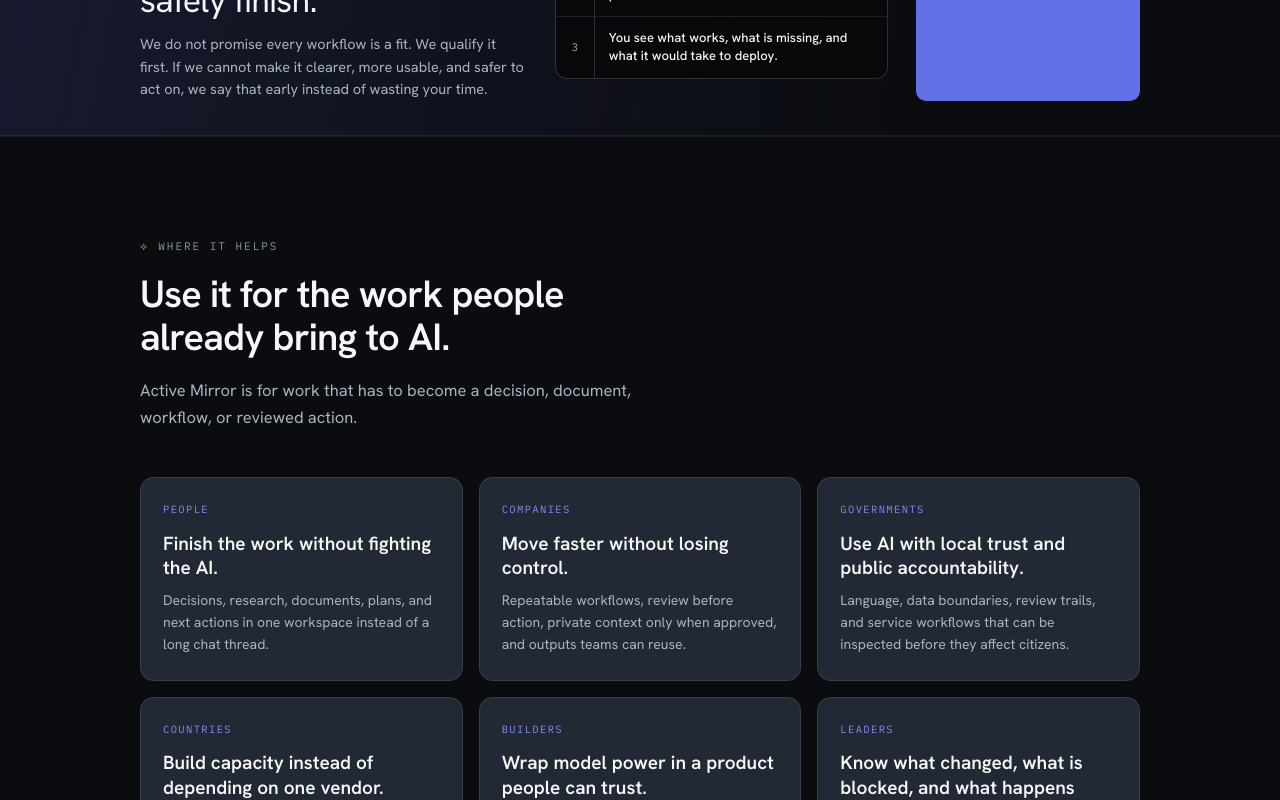
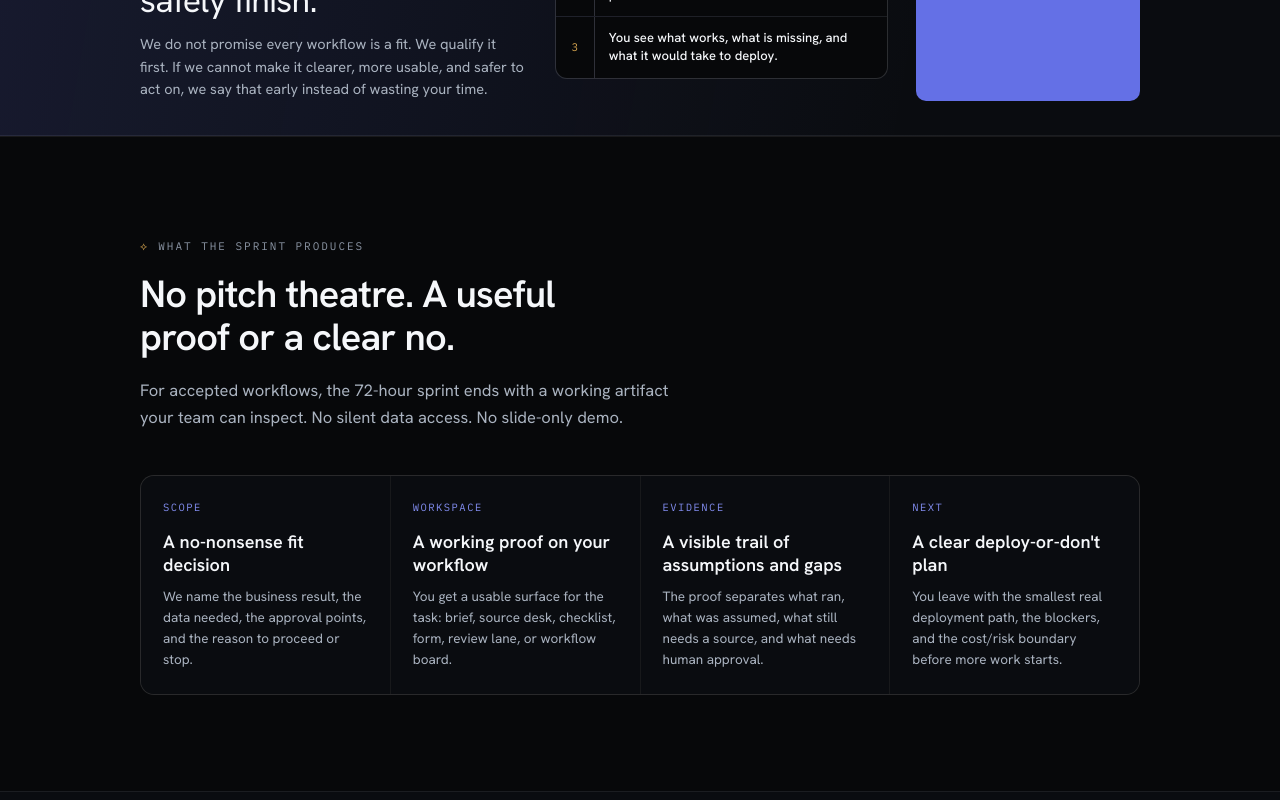
Before and after one commit to MirrorDNA-Reflection-Protocol/activemirror-genui, a Next.js app: page / in a window 1280 px wide. Shown: the part 1180-1980 px from the top of the page. Built offline with nearby package versions, Linux system fonts and the light colour scheme.

Commit message:
Sharpen Active Mirror proof sprint promise

```diff
--- a/scripts/ops/browser-canary.mjs
+++ b/scripts/ops/browser-canary.mjs
@@ -79,7 +79,7 @@ try {
 
   await page.waitForSelector("[data-testid=front-door-panel]", { timeout: 15_000 });
   const landing = await page.evaluate(() => ({
-    frontDoor: document.body.innerText.includes("Active Mirror builds the AI workspace") &&
+    frontDoor: document.body.innerText.includes("Turn one important AI workflow into a reviewable workspace") &&
       document.body.innerText.includes("72-hour proof sprint") &&
       Boolean(document.querySelector("[data-testid=front-door-panel]")),
     hasInput: Boolean(document.querySelector("textarea, input")),
--- a/src/app/active-mirror-site.css
+++ b/src/app/active-mirror-site.css
@@ -161,6 +161,16 @@
   padding: 0 18px; background: var(--accent); color: var(--text-on-accent); text-decoration: none; font-size: 13.5px;
   font-weight: 700; white-space: nowrap; }
 .challenge__cta:hover { background: var(--accent-hover); }
+
+/* ============================================================ SPRINT DELIVERABLES */
+.sprint { background: var(--ink-1000); }
+.sprint__grid { display: grid; grid-template-columns: repeat(4, 1fr); gap: 1px; margin-top: 44px;
+  border: 1px solid var(--hairline); border-radius: 14px; overflow: hidden; background: var(--hairline); }
+.sprint__item { min-width: 0; background: var(--ink-950); padding: 24px 22px; }
+.sprint__item span { display: block; font-family: var(--font-data); font-size: 10.5px; letter-spacing: .14em;
+  text-transform: uppercase; color: var(--text-accent); margin-bottom: 14px; }
+.sprint__item h3 { font-size: 18px; line-height: 1.28; font-weight: 600; margin: 0 0 10px; color: var(--text-primary); }
+.sprint__item p { font-size: 13.5px; line-height: 1.56; margin: 0; color: var(--text-secondary); }
 
 /* ============================================================ BUYER USE CASES */
 .usecases { display: grid; grid-template-columns: repeat(3, 1fr); gap: 16px; margin-top: 46px; }
@@ -529,7 +539,7 @@
   .hero__front, .proof-split { grid-template-columns: 1fr; }
   .challenge .wrap { grid-template-columns: 1fr; }
   .challenge__cta { justify-self: start; min-height: 42px; }
-  .thesis .wrap, .engage, .sysmap, .converge, .usecases, .novelty { grid-template-columns: 1fr 1fr; }
+  .thesis .wrap, .engage, .sysmap, .converge, .usecases, .novelty, .sprint__grid { grid-template-columns: 1fr 1fr; }
   .converge__gov { grid-column: 1 / -1; }
   .seed-bridge { grid-template-columns: auto 1fr; }
   .seed-bridge__go { grid-column: 2; justify-self: start; }
@@ -553,7 +563,7 @@
   .challenge { padding: 28px 0; }
   .challenge__cta { justify-self: stretch; white-space: normal; text-align: center; }
   .trust-strip { grid-template-columns: 1fr; }
-  .thesis .wrap, .engage, .sysmap, .wedge__stats, .foot .wrap, .usecases, .novelty { grid-template-columns: 1fr; }
+  .thesis .wrap, .engage, .sysmap, .wedge__stats, .foot .wrap, .usecases, .novelty, .sprint__grid { grid-template-columns: 1fr; }
   .converge { grid-template-columns: 1fr; }
   .seed-bridge { grid-template-columns: 1fr; }
   .seed-bridge__go { grid-column: auto; justify-self: start; }
--- a/src/app/layout.tsx
+++ b/src/app/layout.tsx
@@ -31,7 +31,6 @@ export const metadata: Metadata = {
     "AI documents",
     "AI files",
     "AI work records",
-    "AI review workflow",
     "AI review workflow",
     "sensitive data approval",
     "N1 Intelligence",
--- a/src/components/active-mirror/ActiveMirrorSite.tsx
+++ b/src/components/active-mirror/ActiveMirrorSite.tsx
@@ -52,6 +52,29 @@ const challengeSteps = [
   ["1", "Send one workflow your current AI cannot safely finish."],
   ["2", "We scope it first. If it fits, we build a working proof in 72 hours."],
   ["3", "You see what works, what is missing, and what it would take to deploy."],
+];
+
+const sprintDeliverables = [
+  {
+    label: "Scope",
+    title: "A no-nonsense fit decision",
+    body: "We name the business result, the data needed, the approval points, and the reason to proceed or stop.",
+  },
+  {
+    label: "Workspace",
+    title: "A working proof on your workflow",
+    body: "You get a usable surface for the task: brief, source desk, checklist, form, review lane, or workflow board.",
+  },
+  {
+    label: "Evidence",
+    title: "A visible trail of assumptions and gaps",
+    body: "The proof separates what ran, what was assumed, what still needs a source, and what needs human approval.",
+  },
+  {
+    label: "Next",
+    title: "A clear deploy-or-don't plan",
+    body: "You leave with the smallest real deployment path, the blockers, and the cost/risk boundary before more work starts.",
+  },
 ];
 
 const useCases = [
@@ -234,7 +257,7 @@ export default function ActiveMirrorSite() {
           <div className="hero__front">
             <div className="hero__copy">
               <Eyebrow>72-hour proof sprint</Eyebrow>
-              <h1>Active Mirror builds the AI workspace for the work you need done.</h1>
+              <h1>Turn one important AI workflow into a reviewable workspace.</h1>
               <p className="hero__lede">
                 It shows what it used, what it still needs, and what is safe to do next. Send one real workflow and
                 apply for a qualified proof sprint. More capable AI, with a human in the loop before it matters.
@@ -282,6 +305,27 @@ export default function ActiveMirrorSite() {
           <Link className="challenge__cta" data-analytics="challenge_72h_sprint" href="/intake?focus=challenge">
             Apply for the 72-hour sprint →
           </Link>
+        </div>
+      </section>
+
+      <section className="band sprint" data-analytics-section="sprint-deliverables">
+        <div className="wrap">
+          <div className="band__head">
+            <Eyebrow>What the sprint produces</Eyebrow>
+            <h2>No pitch theatre. A useful proof or a clear no.</h2>
+            <p className="band__sub">
+              For accepted workflows, the 72-hour sprint ends with a working artifact your team can inspect. No silent data access. No slide-only demo.
+            </p>
+          </div>
+          <div className="sprint__grid">
+            {sprintDeliverables.map((item) => (
+              <div className="sprint__item" key={item.title}>
+                <span>{item.label}</span>
+                <h3>{item.title}</h3>
+                <p>{item.body}</p>
+              </div>
+            ))}
+          </div>
         </div>
       </section>
 
```
Also changed, not shown: 1 other file (tests, documents, lock files or other folders).
